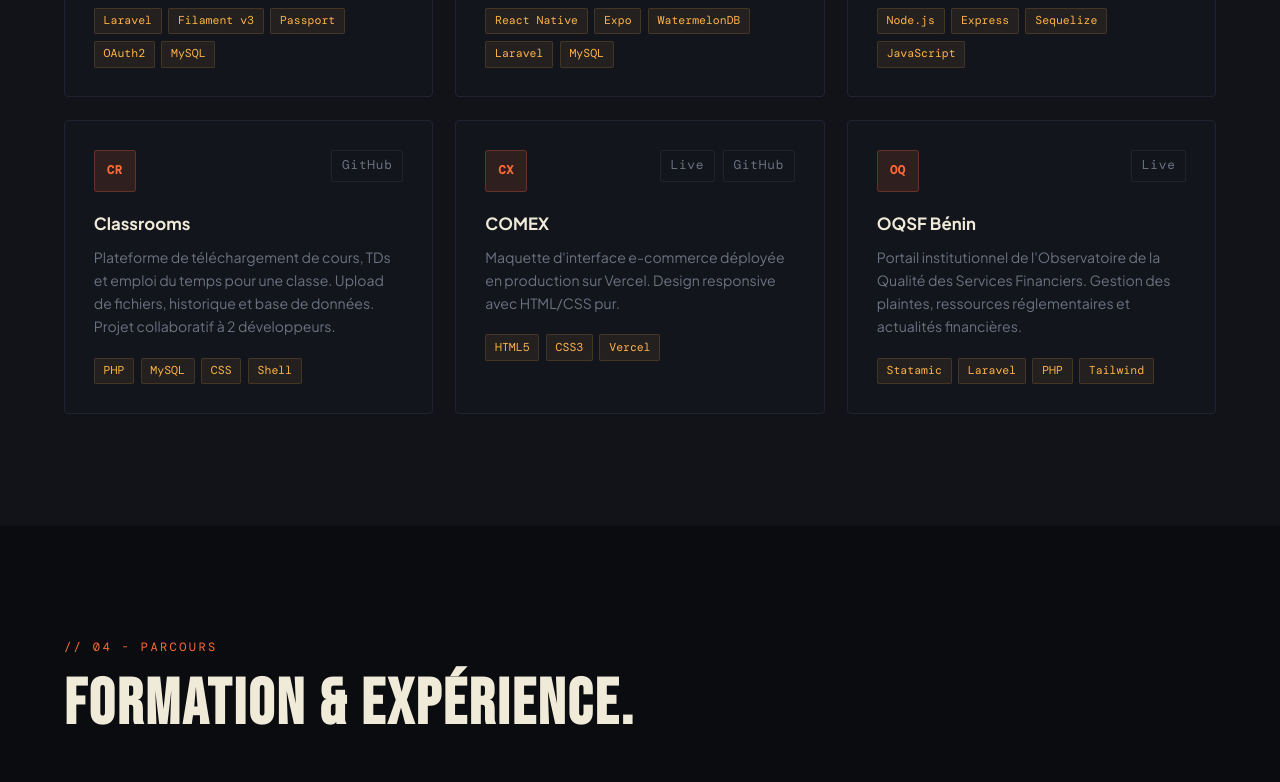
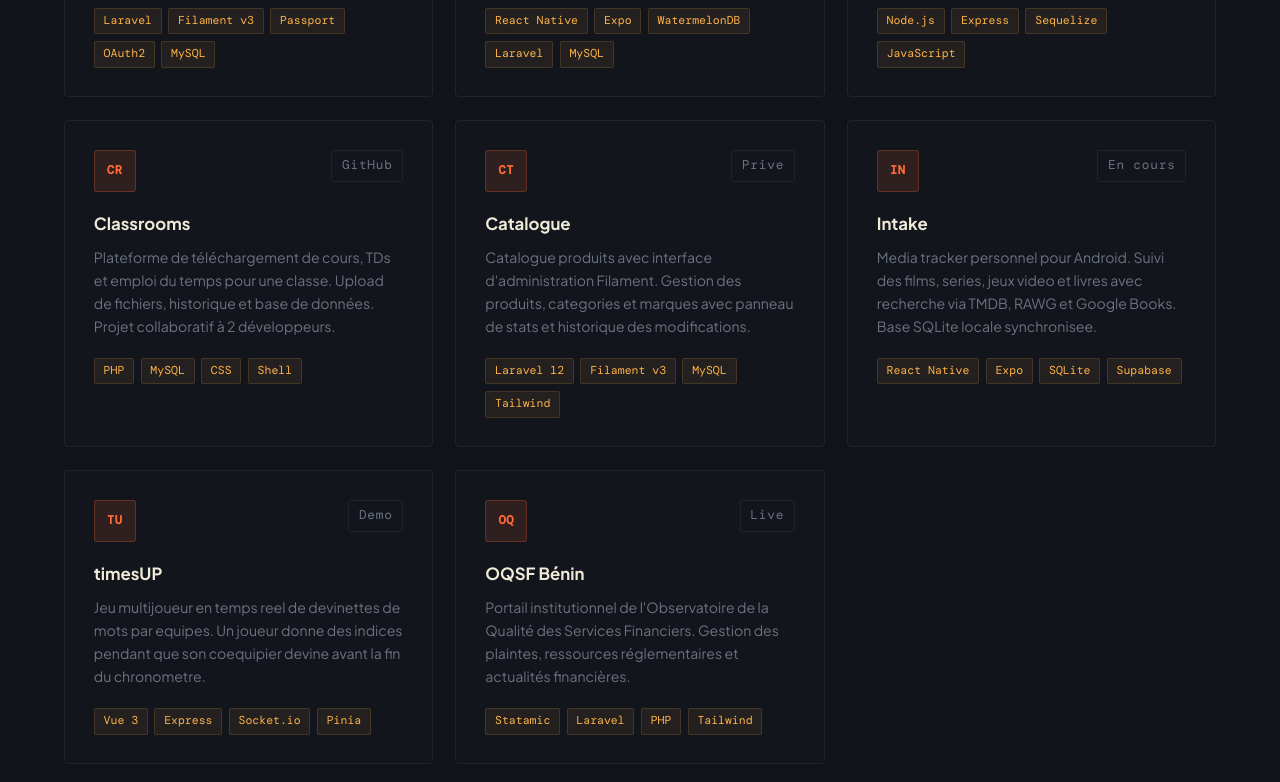
Before and after one commit to ananianatid/personal, a plain HTML site: page portfolio/index.html in a window 1280 px wide. Shown: the part 3380-4162 px from the top of the page. Drawn offline with nearby package versions, Linux system fonts and the light colour scheme; a web font is replaced by a local one.

Commit message:
feat: add timesUP, Intake, Catalogue to projects; remove COMEX; fix GitHub links

```diff
--- a/portfolio/index.html
+++ b/portfolio/index.html
@@ -268,7 +268,7 @@
         <div class="project-card-top">
           <div class="project-icon"><span class="icon-text">WS</span></div>
           <div class="project-links">
-            <a href="https://github.com/ananijoel/webstore-api" target="_blank" class="project-link">GitHub </a>
+            <a href="https://github.com/ananianatid/webstore-api" target="_blank" class="project-link">GitHub </a>
           </div>
         </div>
         <div class="project-body">
@@ -289,7 +289,7 @@
         <div class="project-card-top">
           <div class="project-icon"><span class="icon-text">CR</span></div>
           <div class="project-links">
-            <a href="https://github.com/ananijoel/Classrooms" target="_blank" class="project-link">GitHub </a>
+            <a href="https://github.com/ananianatid/Classrooms" target="_blank" class="project-link">GitHub </a>
           </div>
         </div>
         <div class="project-body">
@@ -305,28 +305,70 @@
         </div>
       </div>
 
-      <!-- COMEX -->
+      <!-- Catalogue -->
       <div class="project-card reveal">
         <div class="project-card-top">
-          <div class="project-icon"><span class="icon-text">CX</span></div>
+          <div class="project-icon"><span class="icon-text">CT</span></div>
           <div class="project-links">
-            <a href="https://comex-pearl.vercel.app" target="_blank" class="project-link">Live </a>
-            <a href="https://github.com/ananijoel/COMEX" target="_blank" class="project-link">GitHub </a>
+            <span class="project-link">Prive</span>
           </div>
         </div>
         <div class="project-body">
-          <div class="project-title">COMEX</div>
-          <p class="project-desc">Maquette d'interface e-commerce déployée en production sur Vercel. Design responsive
-            avec HTML/CSS pur.</p>
+          <div class="project-title">Catalogue</div>
+          <p class="project-desc">Catalogue produits avec interface d'administration Filament. Gestion des produits,
+            categories et marques avec panneau de stats et historique des modifications.</p>
           <div class="project-stack">
-            <span class="stack-tag">HTML5</span>
-            <span class="stack-tag">CSS3</span>
-            <span class="stack-tag">Vercel</span>
+            <span class="stack-tag">Laravel 12</span>
+            <span class="stack-tag">Filament v3</span>
+            <span class="stack-tag">MySQL</span>
+            <span class="stack-tag">Tailwind</span>
           </div>
         </div>
       </div>
 
-      <!-- OQSF Bénin -->
+      <!-- Intake -->
+      <div class="project-card reveal">
+        <div class="project-card-top">
+          <div class="project-icon"><span class="icon-text">IN</span></div>
+          <div class="project-links">
+            <span class="project-link">En cours</span>
+          </div>
+        </div>
+        <div class="project-body">
+          <div class="project-title">Intake</div>
+          <p class="project-desc">Media tracker personnel pour Android. Suivi des films, series, jeux video et livres
+            avec recherche via TMDB, RAWG et Google Books. Base SQLite locale synchronisee.</p>
+          <div class="project-stack">
+            <span class="stack-tag">React Native</span>
+            <span class="stack-tag">Expo</span>
+            <span class="stack-tag">SQLite</span>
+            <span class="stack-tag">Supabase</span>
+          </div>
+        </div>
+      </div>
+
+      <!-- timesUP -->
+      <div class="project-card reveal">
+        <div class="project-card-top">
+          <div class="project-icon"><span class="icon-text">TU</span></div>
+          <div class="project-links">
+            <span class="project-link">Demo</span>
+          </div>
+        </div>
+        <div class="project-body">
+          <div class="project-title">timesUP</div>
+          <p class="project-desc">Jeu multijoueur en temps reel de devinettes de mots par equipes. Un joueur donne des
+            indices pendant que son coequipier devine avant la fin du chronometre.</p>
+          <div class="project-stack">
+            <span class="stack-tag">Vue 3</span>
+            <span class="stack-tag">Express</span>
+            <span class="stack-tag">Socket.io</span>
+            <span class="stack-tag">Pinia</span>
+          </div>
+        </div>
+      </div>
+
+      <!-- OQSF Benin -->
       <div class="project-card reveal">
         <div class="project-card-top">
           <div class="project-icon"><span class="icon-text">OQ</span></div>
```
